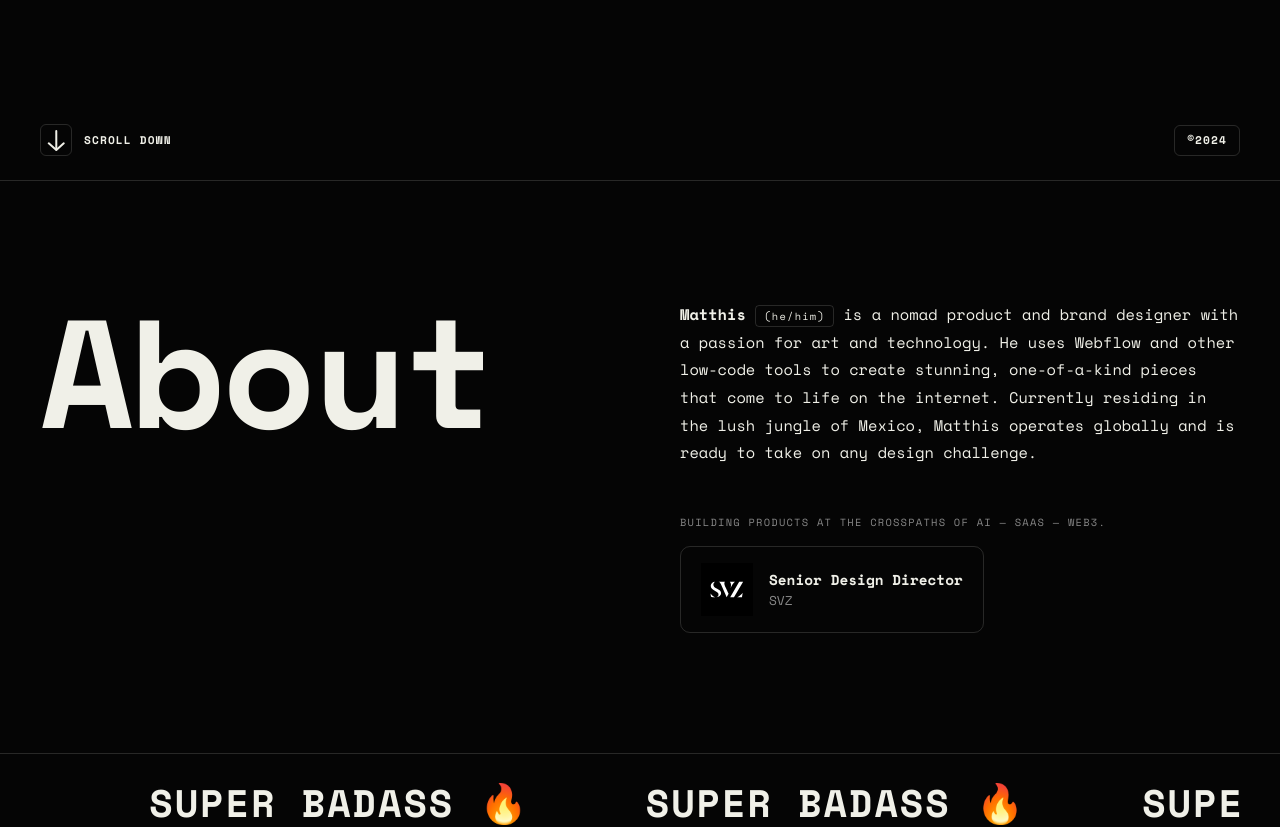
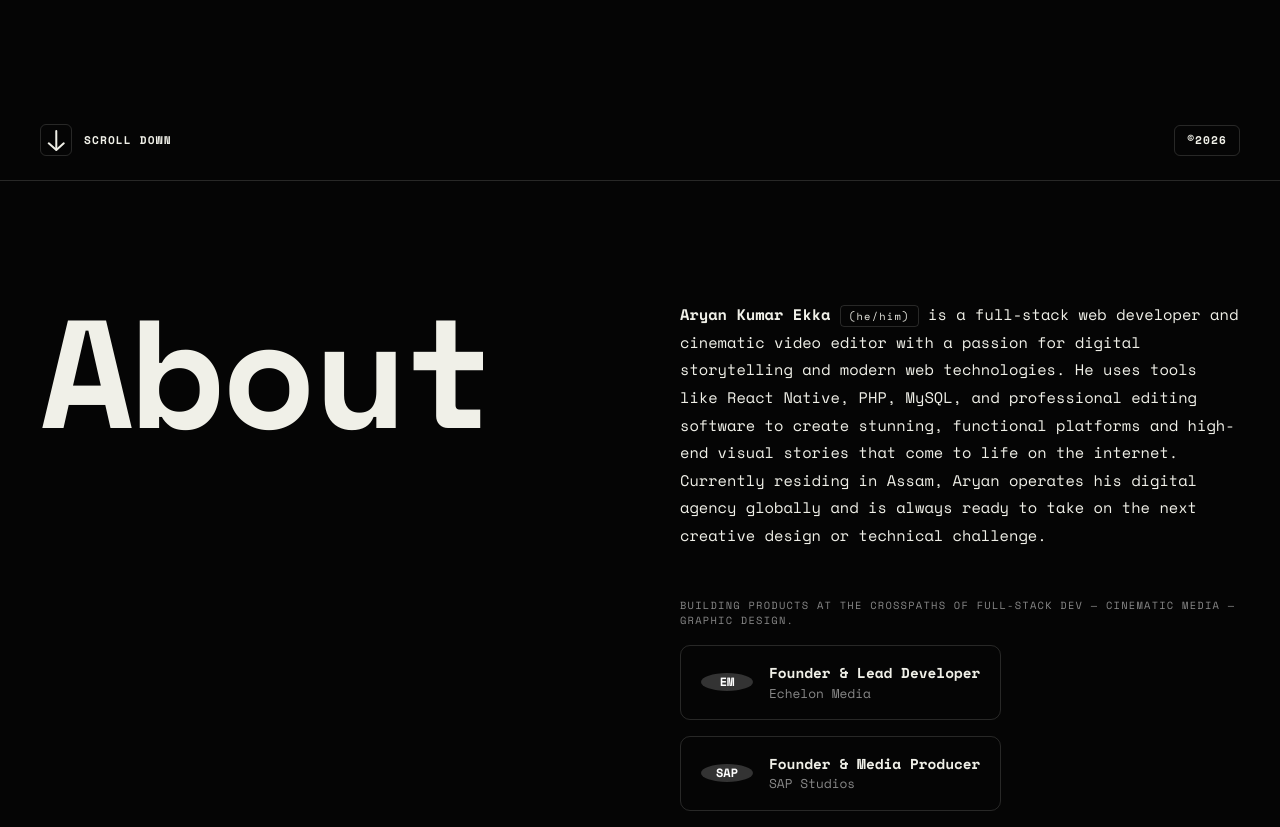
Before and after one commit to AryanAKE/aryankumarekka, a React (Vite) app: page / in a window 1280 px wide. Shown: the part 620-1447 px from the top of the page. Built offline with nearby package versions, Linux system fonts and the light colour scheme.

Commit message:
Update about section data and copyright year

```diff
--- a/src/components/About.jsx
+++ b/src/components/About.jsx
@@ -17,20 +17,30 @@ const About = () => {
 
         <div className="about-right animate-on-scroll" id="about-right">
           <p className="about-bio">
-            <span className="highlight">Matthis </span>
+            <span className="highlight">Aryan Kumar Ekka </span>
             <span className="label">(he/him)</span>
-            {' '}is a nomad product and brand designer with a passion for art and technology. He uses Webflow and other low-code tools to create stunning, one-of-a-kind pieces that come to life on the internet. Currently residing in the lush jungle of Mexico, Matthis operates globally and is ready to take on any design challenge.
+            {' '}is a full-stack web developer and cinematic video editor with a passion for digital storytelling and modern web technologies. He uses tools like React Native, PHP, MySQL, and professional editing software to create stunning, functional platforms and high-end visual stories that come to life on the internet. Currently residing in Assam, Aryan operates his digital agency globally and is always ready to take on the next creative design or technical challenge.
           </p>
 
           <div className="about-role-label">
-            BUILDING PRODUCTS AT THE CROSSPATHS OF AI — SAAS — WEB3.
+            BUILDING PRODUCTS AT THE CROSSPATHS OF FULL-STACK DEV — CINEMATIC MEDIA — GRAPHIC DESIGN.
           </div>
 
-          <div className="about-current-job">
-            <img src="/assets/images/64f5e79fb44965b0c314f49a_SVZ.svg" alt="SVZ logo" className="job-logo" />
-            <div>
-              <div className="about-job-title">Senior Design Director</div>
-              <div className="about-job-company">SVZ</div>
+          <div style={{ display: 'flex', flexDirection: 'column', gap: '16px' }}>
+            <div className="about-current-job">
+              <div className="job-logo" style={{ background: '#333', borderRadius: '50%', display: 'flex', alignItems: 'center', justifyContent: 'center', color: '#fff', fontSize: '12px', fontWeight: 'bold' }}>EM</div>
+              <div>
+                <div className="about-job-title">Founder & Lead Developer</div>
+                <div className="about-job-company">Echelon Media</div>
+              </div>
+            </div>
+
+            <div className="about-current-job">
+              <div className="job-logo" style={{ background: '#333', borderRadius: '50%', display: 'flex', alignItems: 'center', justifyContent: 'center', color: '#fff', fontSize: '12px', fontWeight: 'bold' }}>SAP</div>
+              <div>
+                <div className="about-job-title">Founder & Media Producer</div>
+                <div className="about-job-company">SAP Studios</div>
+              </div>
             </div>
           </div>
         </div>
--- a/src/components/Hero.jsx
+++ b/src/components/Hero.jsx
@@ -65,7 +65,7 @@ const Hero = () => {
         </div>
 
         <div className="hero_copyright-wrapper">
-          <div className="copyright-text">©2024</div>
+          <div className="copyright-text">©2026</div>
         </div>
       </div>
     </section>
```
